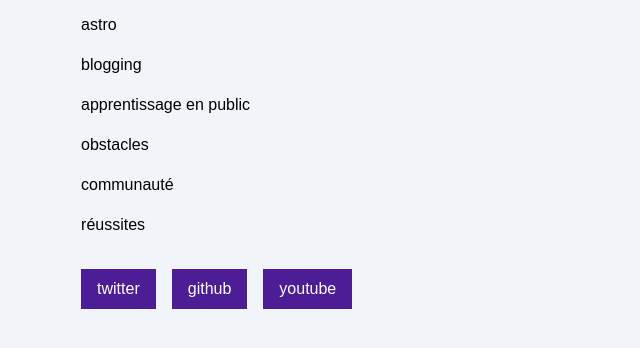
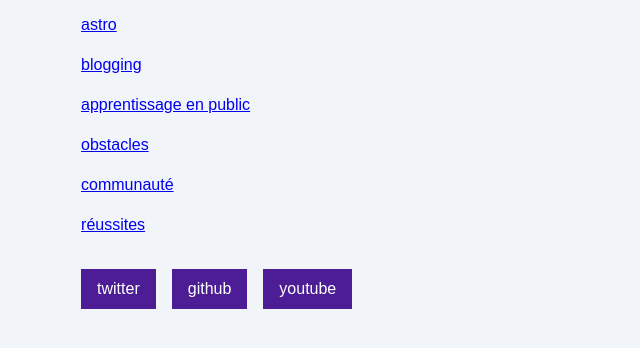
Before and after one commit to AlbanChatelet/astrotemplate-base, an Astro site: page /tags in a window 1280 px wide. Shown: the part 154-502 px from the top of the page, without its empty margins (219-859 px from the left). Built offline with nearby package versions, Linux system fonts and the light colour scheme; Astro itself is replaced by a stand-in of ours.

Commit message:
ajout du lien <a> pour faire les liens vers les pages

```diff
--- a/src/pages/tags/index.astro
+++ b/src/pages/tags/index.astro
@@ -5,6 +5,10 @@
 const pageTitle = "Répertoire des étiquettes";
 ---
 
-  <BaseLayout pageTitle={pageTitle}>
-    <div>{tags.map((tag) => <p>{tag}</p>)}</div>
-  </BaseLayout>
+<BaseLayout pageTitle={pageTitle}>
+  <div>
+    {tags.map((tag) => (
+      <p><a href={`/tags/${tag}`}>{tag}</a></p>
+    ))}
+  </div>
+</BaseLayout>
```
